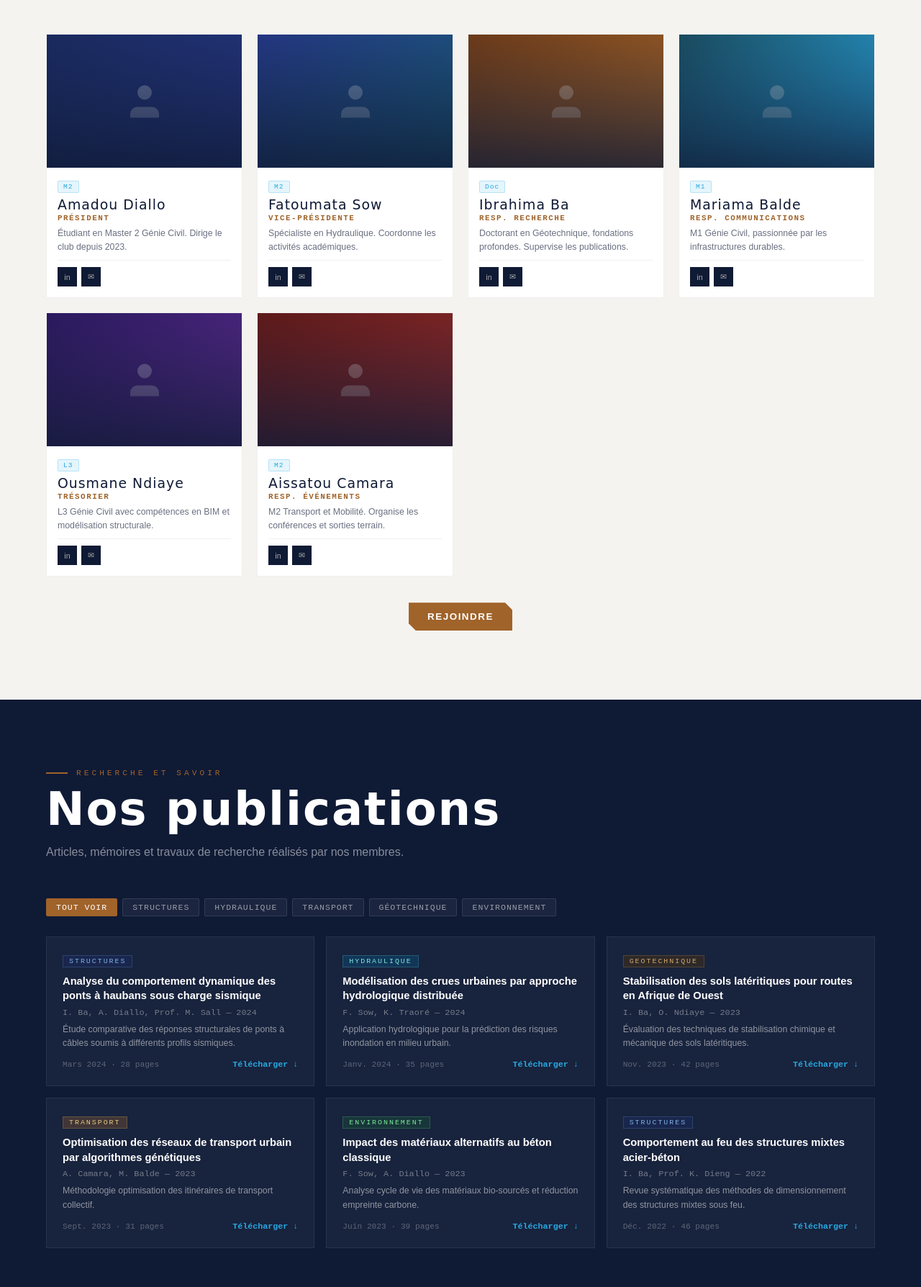
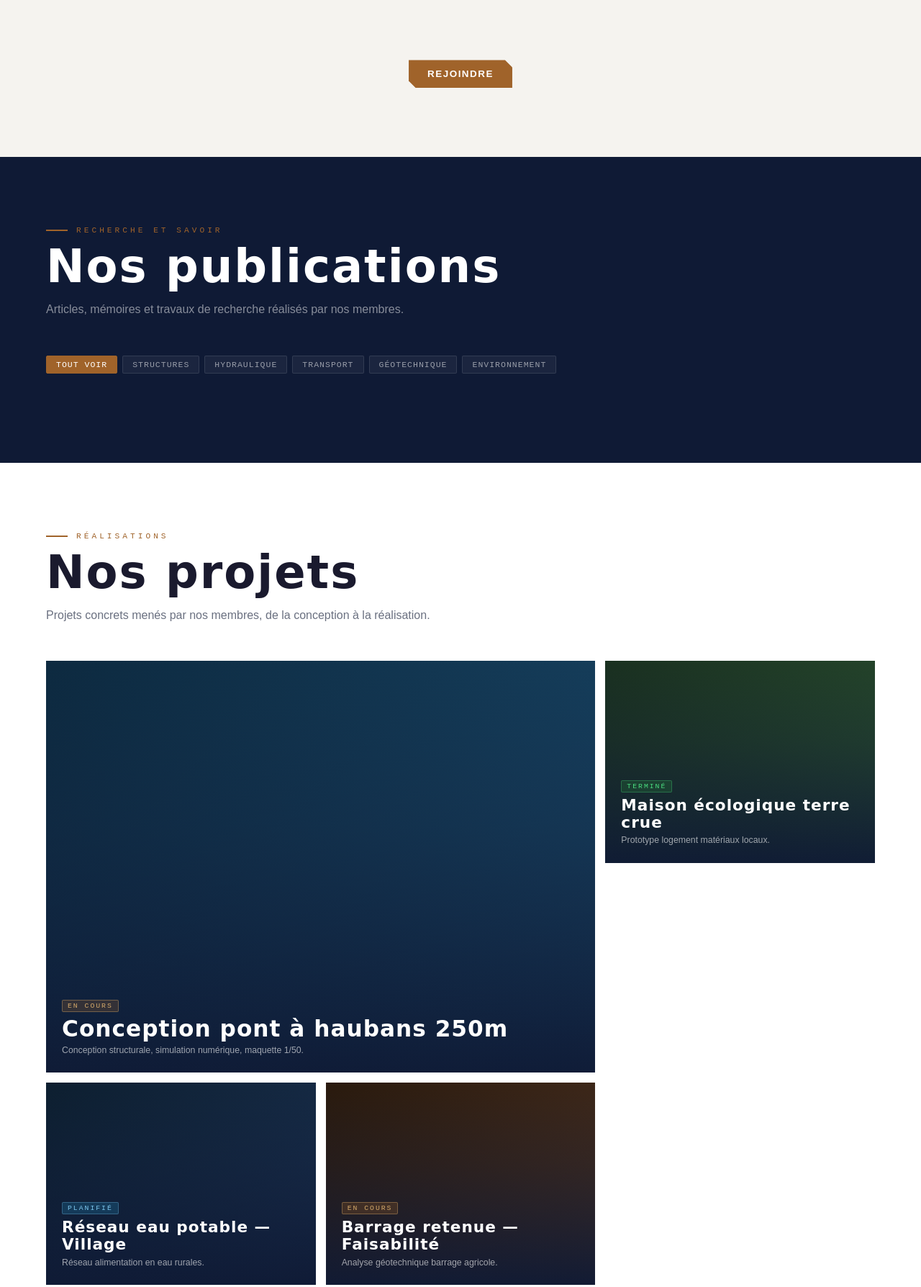
Before and after one commit to PIB22/club-genie-civil, a website: page index.html in a window 1280 px wide. Shown: the part 1973-3761 px from the top of the page at 72% size. Drawn offline with Linux system fonts and the light colour scheme; no server answers.

Commit message:
Update index.html

```diff
--- a/index.html
+++ b/index.html
@@ -1839,41 +1839,15 @@ async function hashPassword(pwd) {
 }
 var nextId = 200;
 
-var mems = [
-  {id:1,name:"Amadou Diallo",role:"Président",niv:"M2",spec:"Structures et Matériaux",bio:"Étudiant en Master 2 Génie Civil. Dirige le club depuis 2023.",eml:"a.diallo[at]club-gc.sn",lin:"#",ph:""},
-  {id:2,name:"Fatoumata Sow",role:"Vice-Présidente",niv:"M2",spec:"Hydraulique et Environnement",bio:"Spécialiste en Hydraulique. Coordonne les activités académiques.",eml:"f.sow[at]club-gc.sn",lin:"#",ph:""},
-  {id:3,name:"Ibrahima Ba",role:"Resp. Recherche",niv:"Doc",spec:"Géotechnique",bio:"Doctorant en Géotechnique, fondations profondes. Supervise les publications.",eml:"i.ba[at]club-gc.sn",lin:"#",ph:""},
-  {id:4,name:"Mariama Balde",role:"Resp. Communications",niv:"M1",spec:"Infrastructures durables",bio:"M1 Génie Civil, passionnée par les infrastructures durables.",eml:"m.balde[at]club-gc.sn",lin:"#",ph:""},
-  {id:5,name:"Ousmane Ndiaye",role:"Trésorier",niv:"L3",spec:"BIM et Modélisation",bio:"L3 Génie Civil avec compétences en BIM et modélisation structurale.",eml:"o.ndiaye[at]club-gc.sn",lin:"#",ph:""},
-  {id:6,name:"Aissatou Camara",role:"Resp. Événements",niv:"M2",spec:"Transport et Mobilité",bio:"M2 Transport et Mobilité. Organise les conférences et sorties terrain.",eml:"a.camara[at]club-gc.sn",lin:"#",ph:""}
-];
+var mems = [];
 
 var cours = [];
 
-var pubs = [
-  {id:1,tit:"Analyse du comportement dynamique des ponts à haubans sous charge sismique",aut:"I. Ba, A. Diallo, Prof. M. Sall — 2024",cat:"structures",res:"Étude comparative des réponses structurales de ponts à câbles soumis à différents profils sismiques.",dat:"Mars 2024 · 28 pages",lnk:"#"},
-  {id:2,tit:"Modélisation des crues urbaines par approche hydrologique distribuée",aut:"F. Sow, K. Traoré — 2024",cat:"hydraulique",res:"Application hydrologique pour la prédiction des risques inondation en milieu urbain.",dat:"Janv. 2024 · 35 pages",lnk:"#"},
-  {id:3,tit:"Stabilisation des sols latéritiques pour routes en Afrique de Ouest",aut:"I. Ba, O. Ndiaye — 2023",cat:"geotechnique",res:"Évaluation des techniques de stabilisation chimique et mécanique des sols latéritiques.",dat:"Nov. 2023 · 42 pages",lnk:"#"},
-  {id:4,tit:"Optimisation des réseaux de transport urbain par algorithmes génétiques",aut:"A. Camara, M. Balde — 2023",cat:"transport",res:"Méthodologie optimisation des itinéraires de transport collectif.",dat:"Sept. 2023 · 31 pages",lnk:"#"},
-  {id:5,tit:"Impact des matériaux alternatifs au béton classique",aut:"F. Sow, A. Diallo — 2023",cat:"environnement",res:"Analyse cycle de vie des matériaux bio-sourcés et réduction empreinte carbone.",dat:"Juin 2023 · 39 pages",lnk:"#"},
-  {id:6,tit:"Comportement au feu des structures mixtes acier-béton",aut:"I. Ba, Prof. K. Dieng — 2022",cat:"structures",res:"Revue systématique des méthodes de dimensionnement des structures mixtes sous feu.",dat:"Déc. 2022 · 46 pages",lnk:"#"}
-];
-
-var evts = [
-  {id:1,tit:"Conférence : Innovations en construction durable",typ:"conf",jour:"15",mois:"Mar 2026",lieu:"Amphi A, Campus",hr:"14h – 17h"},
-  {id:2,tit:"Atelier : Modélisation BIM avec Revit",typ:"atel",jour:"22",mois:"Mar 2026",lieu:"Salle Info 202",hr:"9h – 12h"},
-  {id:3,tit:"Visite de chantier — Pont Autoroutier Nord",typ:"sort",jour:"05",mois:"Avr 2026",lieu:"Autoroute Nord km 45",hr:"7h30 – 14h"},
-  {id:4,tit:"Compétition de ponts en spaghetti",typ:"comp",jour:"18",mois:"Avr 2026",lieu:"Hall Génie Civil",hr:"10h – 16h"},
-  {id:5,tit:"Table ronde : Débouchés en Génie Civil",typ:"conf",jour:"10",mois:"Mai 2026",lieu:"Salle Conférences",hr:"15h – 18h"}
-];
-
-var gals = [
-  {id:1,typ:"photo",src:"",tit:"Conférence 2024",feat:true,bg:"linear-gradient(135deg,#1a2a5e,#243580)"},
-  {id:2,typ:"photo",src:"",tit:"Visite de chantier",feat:false,bg:"linear-gradient(135deg,#6b3a1a,#a0632a)"},
-  {id:3,typ:"photo",src:"",tit:"Atelier BIM",feat:false,bg:"linear-gradient(135deg,#0f3a20,#1a6030)"},
-  {id:4,typ:"photo",src:"",tit:"Compétition ponts",feat:false,bg:"linear-gradient(135deg,#29a8e0,#1a6080)"},
-  {id:5,typ:"photo",src:"",tit:"Remise de prix",feat:false,bg:"linear-gradient(135deg,#3a1a5e,#5a2a8c)"}
-];
+var pubs = [];
+
+var pubs = [];
+
+var gals = [];
 
 var pendingG = [];
 var lbIdx = 0;
```
